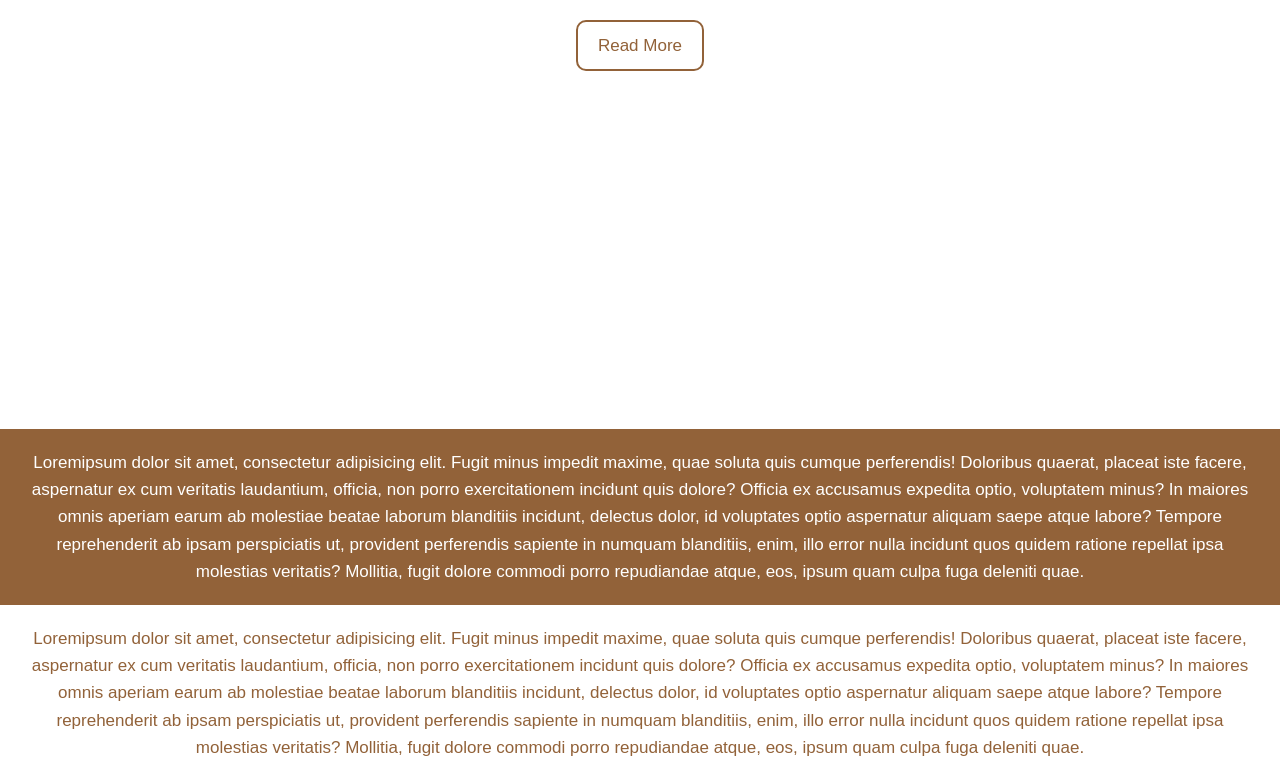
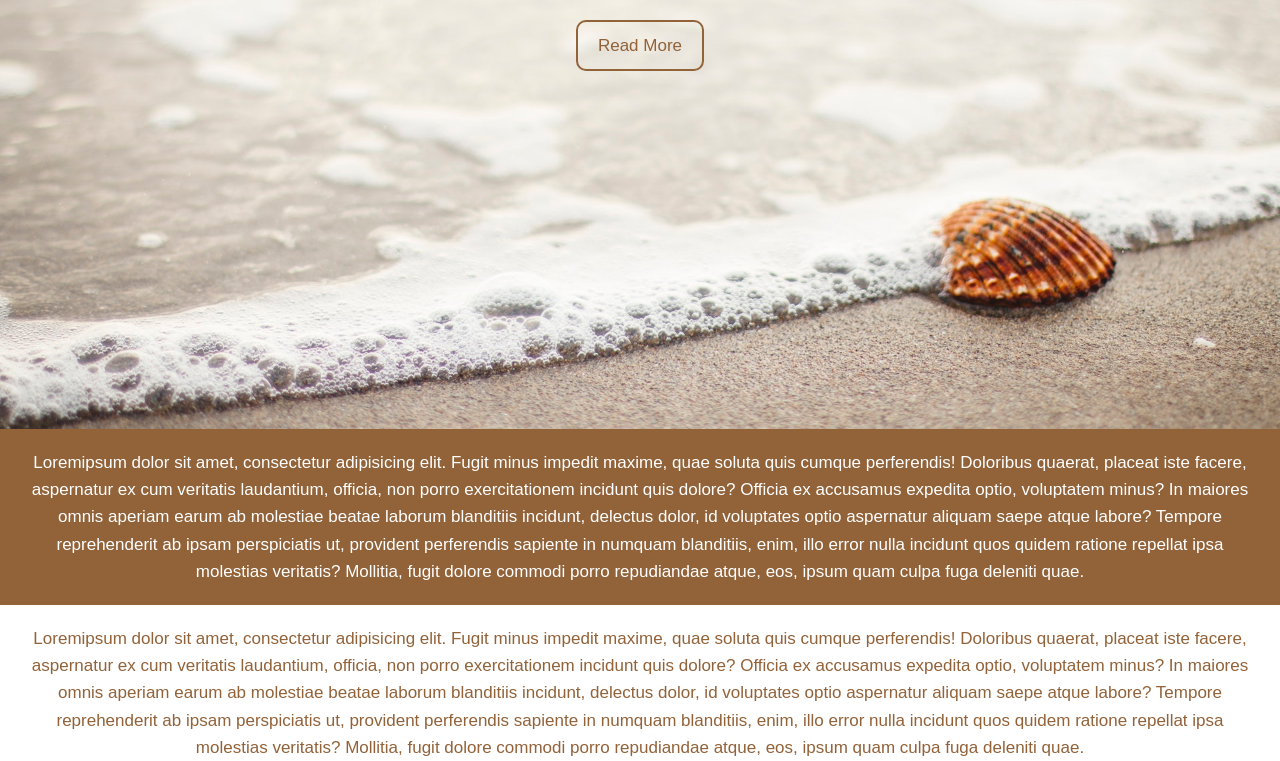
Before and after one commit to mverbylo/Block-model, a plain HTML site: page index.html in a window 1280 px wide. Shown: the part 371-1132 px from the top of the page. Drawn offline with Linux system fonts and the light colour scheme; the site is published under a folder, as on GitHub Pages, so addresses that start at the root find nothing.

Commit message:
Fixed link background

```diff
--- a/assets/style/style.css
+++ b/assets/style/style.css
@@ -14,7 +14,7 @@ body {
 }
 header {
   height: 100vh;
-  background: url(/assets/images/beachshowcase.jpg);
+  background: url(../images/beachshowcase.jpg);
   background-size: cover;
   background-position: center;
   background-repeat: no-repeat;
```
